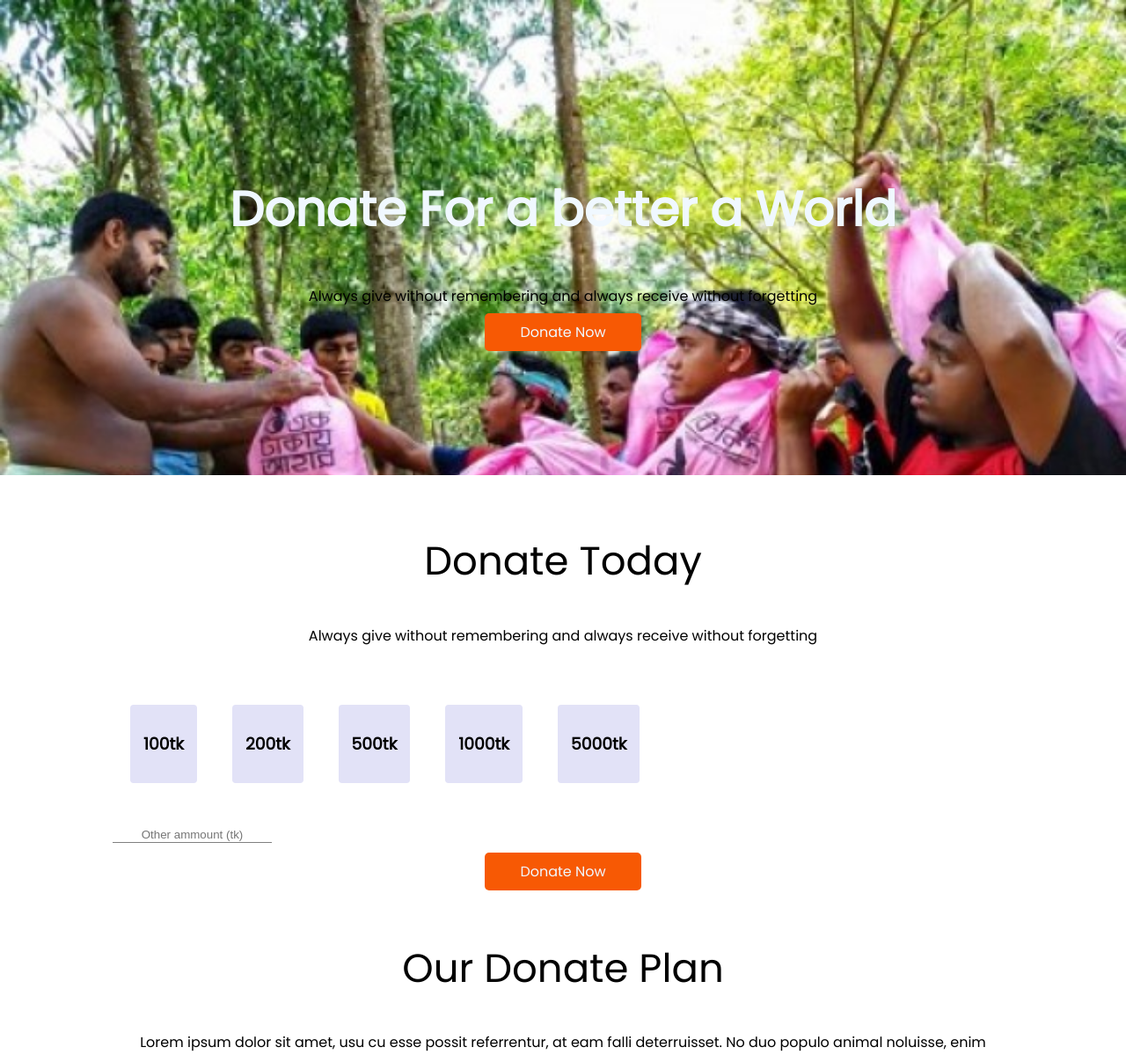
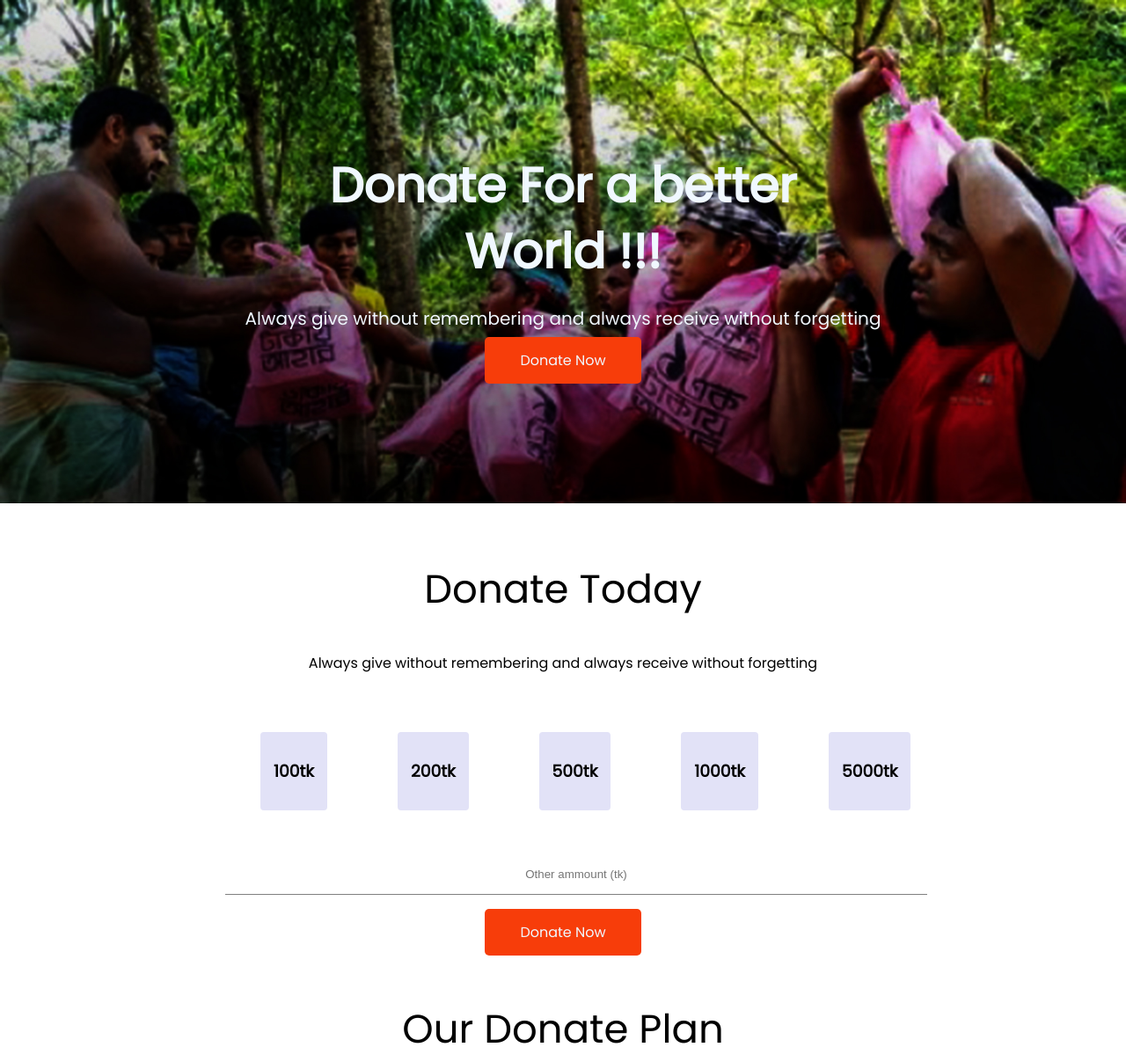
Before and after one commit to hmbadhon2/Donate-Flow, a plain HTML site: page index.html in a window 1280 px wide. Shown: the top 1207 px of the page at 88% size. Drawn offline with Linux system fonts and the light colour scheme.

Commit message:
section 02 completed

```diff
--- a/index.html
+++ b/index.html
@@ -15,7 +15,9 @@
     <!--Hero Section-->
     <section id="hero-section">
 <div class="hero-area">
-    <h1> Donate  For a better a World</h1>
+
+    <h1>  Donate For a better </h1>
+    <h1>World !!!</h1>
 
     <p>Always give without remembering and always receive without forgetting</p>
     <a class="link-button" href="www.facebook.com" target="_blank">Donate Now</a>
@@ -31,11 +33,11 @@
         <p>Always give without remembering and always receive without forgetting </p>
 
             <div class="flex-container">
-                <h3>100tk</h3>
-                <h3>200tk</h3>
-                <h3>500tk</h3>
-                <h3>1000tk</h3>
-                <h3>5000tk</h3>
+                <h3>100tk   </h3>
+                <h3>200tk   </h3>
+                <h3>500tk   </h3>
+                <h3>1000tk  </h3>
+                <h3 class="style">5000tk</h3>
              </div>
 
         <input type="text" placeholder="Other ammount (tk)">
@@ -100,8 +102,11 @@
             </div>
 
     </section>
-
-
-
 </body>
+<footer>
+    <h3> Donate Flow</h3>
+    <p>
+        Copyright © 2022 Donate follow |All rights reserved
+    </p>
+</footer>
 </html>
--- a/style.css
+++ b/style.css
@@ -3,7 +3,7 @@ body{
     font-family: 'Poppins', sans-serif;
 }
 #hero-section{
-    background-image: url(img/donation11.jpg);
+    background-image: url(img/hero-\ img.jpg);
     background-repeat: no-repeat;
     background-size: cover;
     width:100%;
@@ -18,18 +18,26 @@ body{
     font-size: 55px;
     color: aliceblue;
     font-weight: 700;
+   line-height: 30px;
 }
+.hero-area p{
+    color: aliceblue;
+    font-size: 20px;
+
+}
+
+
 .link-button{
-    background-color: rgb(247, 89, 4);
+    background-color: rgb(247, 61, 10);
     text-decoration: none;
-    padding:10px 40px;
+    padding:15px 40px;
     border-radius:5px;
     color: aliceblue;
 }
 
 .section{
     text-align: center;
-    margin:5% 10%;
+    margin:5% 20%;
 }
 /* amount -section*/
 
@@ -44,17 +52,25 @@ body{
 padding: 30px 15px;
 background-color: rgb(226, 226, 247);
 border-radius: 4px;
-margin: 50px 20px;
+margin: 50px 40px;
 
 
 }
+
+.flex-container h3 style{
+    border: 1px solid rgb(247, 61, 10) ;
+    background-color: rgb(237, 173, 155) ;
+}
 .ammount-section input {
     outline: 0;
+    padding: 15px;
     border-width: 0 0 1px;
     border-color: gray;
-    margin-bottom: 20px;
+    margin: auto;
+    margin-bottom: 30px;
     display: block;
     text-align: center;
+    width: 100%;
   }
 
   /* plan-section*/
@@ -75,6 +91,13 @@ margin: 50px 20px;
 
  .form{
     background-color: rgb(6, 175, 57);
-    padding: 30px 50px;
+    padding: 50px 250px;
     display: inline-block;
  }
+
+ footer{
+    background-color: rgba(0, 0, 0, 0.952);
+    text-align: center;
+    color: aliceblue;
+    padding: 20px 0;
+ }
```
Also changed, not shown: img/hero- img.jpg (added).
